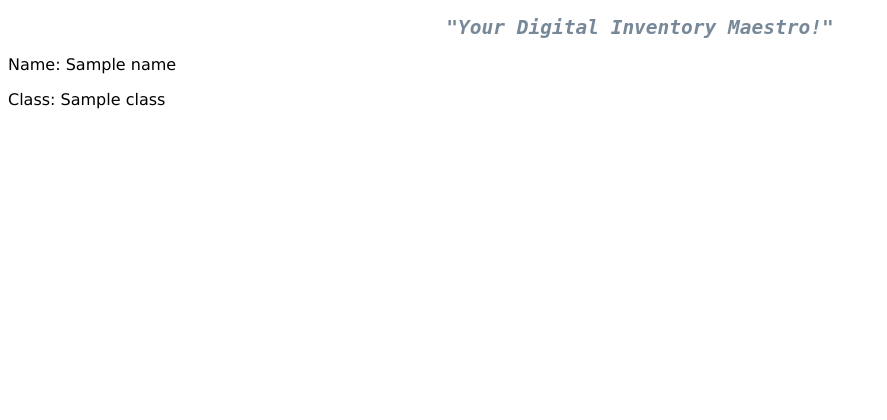
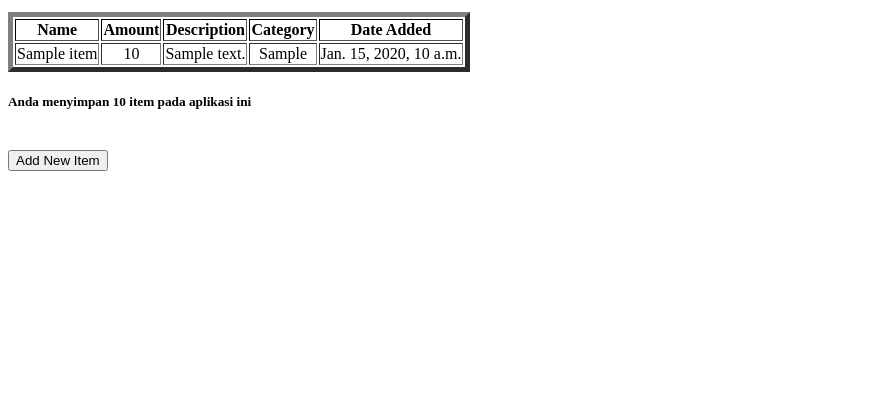
Before and after one commit to lontonggg/lontongistic, a Django app: template main/templates/main.html in a window 1280 px wide. Shown: the part 268-688 px from the top of the page, without its empty margins (0-887 px from the left). Run offline with Django 4.2, Linux system fonts and the light colour scheme; tables that the repository leaves empty hold one stand-in row (values such as "Sample post"); the template is opened without the code that fills it: values that come from a table or form of the project are taken from there, most other values are stand-ins (such as "Sample title", 1, 10 or a date in 2020).

Commit message:
Menyelesaikan tugas 3

```diff
--- a/lontongistic/settings.py
+++ b/lontongistic/settings.py
@@ -55,7 +55,7 @@
 TEMPLATES = [
     {
         'BACKEND': 'django.template.backends.django.DjangoTemplates',
-        'DIRS': [],
+        'DIRS': [BASE_DIR / 'templates'],
         'APP_DIRS': True,
         'OPTIONS': {
             'context_processors': [
--- a/lontongistic/urls.py
+++ b/lontongistic/urls.py
@@ -18,6 +18,6 @@
 from django.urls import path, include
 
 urlpatterns = [
-    path('main/', include('main.urls')),
+    path('', include('main.urls')),
     path('admin/', admin.site.urls)
 ]
--- a/main/templates/main.html
+++ b/main/templates/main.html
@@ -1,8 +1,42 @@
-<h1 style="text-align: center; font-family:Verdana">Welcome to {{app}}!</h1>
+{% extends 'base.html' %}
 
-<center><img src=https://png.pngtree.com/png-clipart/20220713/ourmid/pngtree-lontong-is-a-traditional-indonesian-food-made-from-rice-vectors-can-png-image_5926993.png alt="An image of a lontong" class="center" style="width:200px;height:200px;"></center>
+{% block content %}
+    <h1>Lontongistic</h1>
+    <h2>Your digital inventory maestro!</h2>
 
-<h2 style="text-align: center; font-family:monospace; font-style: italic; color:lightslategray;">"Your Digital Inventory Maestro!"</h2>
+    <h5>Name:</h5>
+    <p>{{name}}</p>
 
-<p style ="font-family: Verdana;">Name: {{name}}</p>
-<p style ="font-family: Verdana;">Class: {{class}}</p>
+    <h5>Class:</h5>
+    <p>{{class}}</p>
+    <table border = 5px>
+        <tr style="border: 10px; border-color: black; border-radius:10px;">
+            <th align="center">Name</th>
+            <th align="center">Amount</th>
+            <th align="center">Description</th>
+            <th align="center">Category</th>
+            <th align="center">Date Added</th>
+        </tr>
+
+        {% comment %} Berikut cara memperlihatkan data produk di bawah baris ini {% endcomment %}
+
+        {% for item in items %}
+            <tr>
+                <td align="center">{{item.name}}</td>
+                <td align="center">{{item.amount}}</td>
+                <td align="center">{{item.description}}</td>
+                <td align="center">{{item.category}}</td>
+                <td align="center">{{item.date_added}}</td>
+            </tr>
+        {% endfor %}
+    </table>
+    <h5>Anda menyimpan {{items_total}} item pada aplikasi ini</h5>
+    <br />
+
+    <a href="{% url 'main:create_product' %}">
+        <button>
+            Add New Item
+        </button>
+    </a>
+
+{% endblock content %}
--- a/main/urls.py
+++ b/main/urls.py
@@ -1,8 +1,14 @@
 from django.urls import path
-from main.views import show_main
+from main.views import show_main, create_product, show_xml, show_json, show_xml_by_id, show_json_by_id
+
 
 app_name = 'main'
 
 urlpatterns = [
+    path('xml/<int:id>/', show_xml_by_id, name='show_xml_by_id'),
+    path('json/<int:id>/', show_json_by_id, name='show_json_by_id'),
+    path('json/', show_json, name='show_json'),
+    path('xml/', show_xml, name='show_xml'),
+    path('create-product', create_product, name='create_product'),
     path('', show_main, name='show_main'),
 ]
--- /dev/null
+++ b/templates/base.html
@@ -0,0 +1,18 @@
+{% load static %}
+<!DOCTYPE html>
+<html lang="en">
+    <head>
+        <meta charset="UTF-8" />
+        <meta
+            name="viewport"
+            content="width=device-width, initial-scale=1.0"
+        />
+        {% block meta %}
+        {% endblock meta %}
+    </head>
+
+    <body>
+        {% block content %}
+        {% endblock content %}
+    </body>
+</html>
```
Also changed, not shown: main/forms.py (added, +7 -0 lines), main/templates/create_product.html (added, +19 -0 lines), main/views.py (+40 -1 lines), README.md, images/postman_json.png (added), images/postman_json_id.png (added), images/postman_xml.png (added), images/postman_xml_id.png (added).
